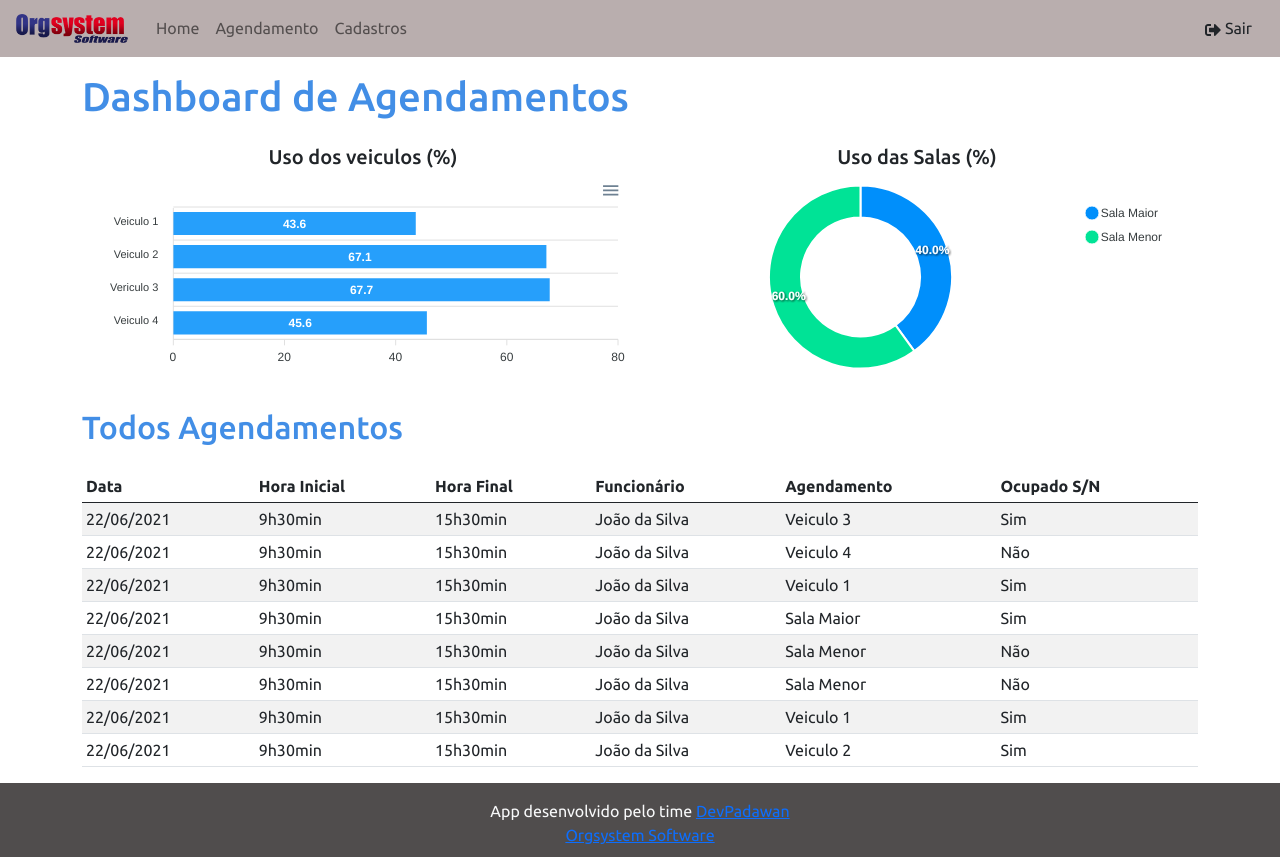
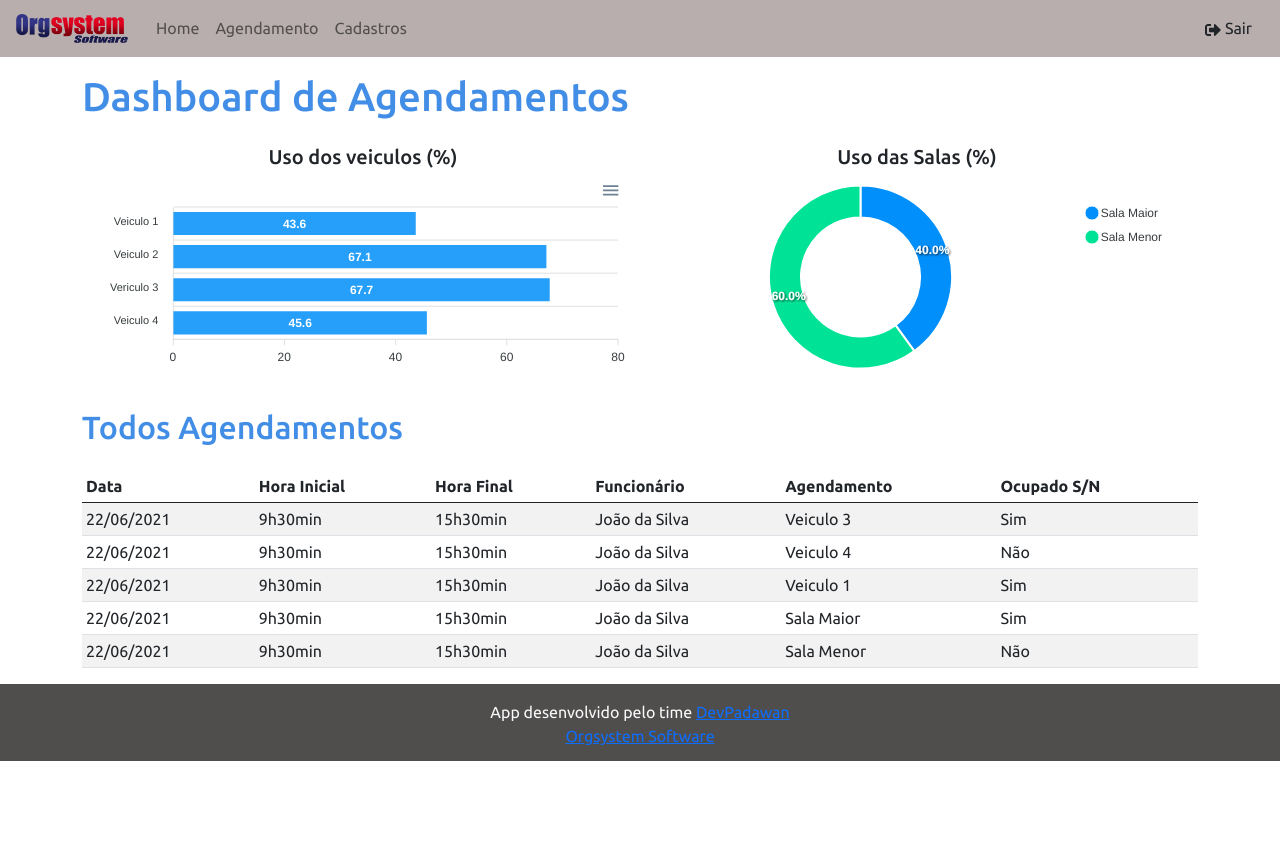
Before and after one commit to diegohfcelestino/org-reserva, a React (Create React App) app in the folder frontend/: page /home in a window 1280 px wide. After the commit the page ends 800 px from the top, so only its background shows below. Built offline with nearby package versions, Linux system fonts and the light colour scheme.

Commit message:
Ajustando código

```diff
--- a/frontend/src/components/DataTable/index.js
+++ b/frontend/src/components/DataTable/index.js
@@ -58,33 +58,7 @@ const DataTable = () => {
                         <td>Não</td>
 
                     </tr>
-                    <tr>
-                        <td>22/06/2021</td>
-                        <td>9h30min</td>
-                        <td>15h30min</td>
-                        <td>João da Silva</td>
-                        <td>Sala Menor </td>
-                        <td>Não</td>
 
-                    </tr>
-                    <tr>
-                        <td>22/06/2021</td>
-                        <td>9h30min</td>
-                        <td>15h30min</td>
-                        <td>João da Silva</td>
-                        <td>Veiculo 1 </td>
-                        <td>Sim</td>
-
-                    </tr>
-                    <tr>
-                        <td>22/06/2021</td>
-                        <td>9h30min</td>
-                        <td>15h30min</td>
-                        <td>João da Silva</td>
-                        <td>Veiculo 2 </td>
-                        <td>Sim</td>
-
-                    </tr>
                 </tbody>
             </table>
         </div>
```
